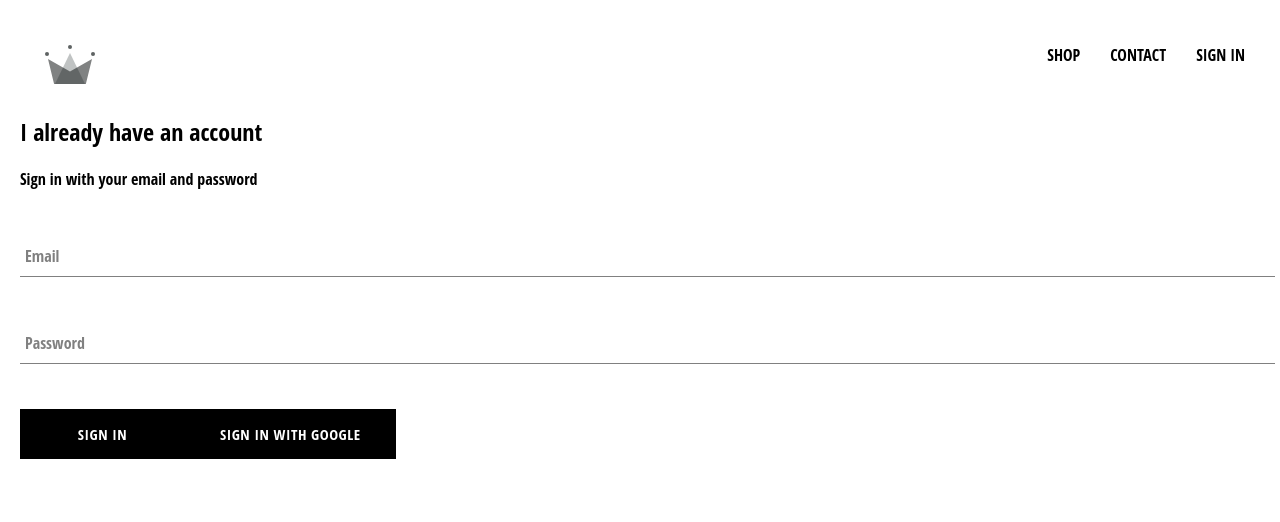
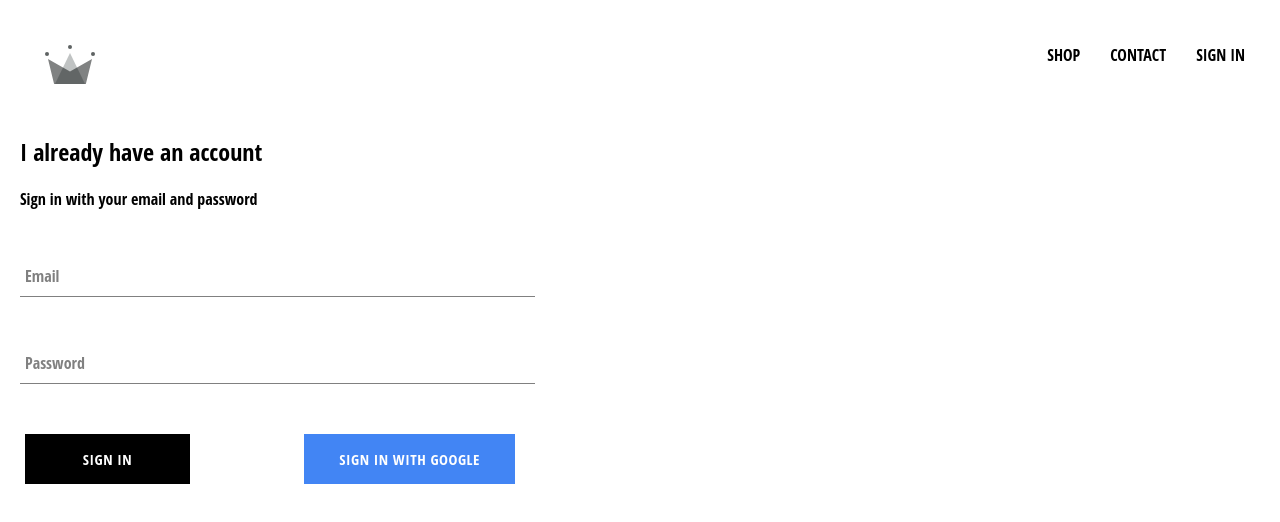
Before and after one commit to mandvisingh/paridhann, a React (Create React App) app: page /signin in a window 1280 px wide. Shown: the top 522 px of the page. Built offline with nearby package versions, Linux system fonts and the light colour scheme; no server answers.

Commit message:
feat: adding sign in sign out toggling based on user state

```diff
--- a/src/App.js
+++ b/src/App.js
@@ -9,13 +9,12 @@ import {useState, useEffect} from 'react';
 function App() {
   const [currentUser, setCurrentUser] = useState({});
 
-
-
 useEffect(() => {
   const unsubscribeFromAuth = auth.onAuthStateChanged(user=>{
     setCurrentUser(user)
+    console.log(user)
   })
-  return unsubscribeFromAuth();
+  return function cleanup(){unsubscribeFromAuth();}
 }, [currentUser]);
 
   return (
@@ -23,7 +22,7 @@ useEffect(() => {
       fontfamily: 'Open Sans Condensed',
       margin: '20px'
     }}>
-      <Header/>
+      <Header currentUser={currentUser}/>
       <Switch>
         <Route exact path='/' component={Homepage}></Route>
         <Route path='/shop' component={ShopPage}></Route>
--- a/src/component/custom-button/customButton.jsx
+++ b/src/component/custom-button/customButton.jsx
@@ -1,7 +1,7 @@
 import './styles.scss';
 
-const CustomButton = ({children, ...otherProps}) => (
-    <button className='custom-button' {...otherProps}>
+const CustomButton = ({children, isGoogleSignin, ...otherProps}) => (
+    <button className={`${isGoogleSignin ? 'google-sign-in' : ''} custom-button`} {...otherProps}>
         {children}
     </button>
 )
--- a/src/component/custom-button/styles.scss
+++ b/src/component/custom-button/styles.scss
@@ -13,10 +13,22 @@
     font-weight: bolder;
     border: none;
     cursor: pointer;
+    margin: 5px;
+    overflow: hidden;
+    white-space: nowrap;
 
     &:hover {
       background-color: white;
       color: black;
       border: 1px solid black;
     }
+
+    &.google-sign-in{
+         background-color: #4285f4;
+         color: white;
+         &:hover{
+           background-color: #357ae8;
+           border: none;
+         }
+    }
   }
--- a/src/component/header/header.jsx
+++ b/src/component/header/header.jsx
@@ -1,8 +1,9 @@
 import { Link } from 'react-router-dom';
 import {ReactComponent as Logo} from '../../assets/crown.svg';
+import { auth } from '../../firebase/firebase-util';
 import './styles.scss';
 
-const Header = () => (
+const Header = ({currentUser}) => (
     <div className='header'>
         <Link className='logo-container' to='/'>
             <Logo className='logo'/>
@@ -14,9 +15,13 @@ const Header = () => (
             <Link className="option" to='/'>
                 CONTACT
             </Link>
+            {currentUser?
+            <div className='option' onClick={()=> auth.signOut()}>SIGN OUT</div>
+            :
             <Link className="option" to='/signin'>
-                SIGN IN
-            </Link>
+            SIGN IN
+        </Link>
+            }
         </div>
     </div>
 )
--- a/src/component/header/styles.scss
+++ b/src/component/header/styles.scss
@@ -12,6 +12,7 @@
     }
 
     .options {
+      cursor: pointer;
       width: 50%;
       height: 100%;
       display: flex;
--- a/src/component/signin/signin.jsx
+++ b/src/component/signin/signin.jsx
@@ -2,6 +2,7 @@ import { useState } from "react";
 import FormInput from "../form-input/formInput";
 import CustomButton from '../custom-button/customButton';
 import { signInWithGoogle } from "../../firebase/firebase-util";
+import './styles.scss';
 
 const Signin = () => {
 const [emailaddress, setEmailAddress] = useState('');
@@ -29,8 +30,10 @@ return(
 <form onSubmit={()=>handleSubmit()}>
     <FormInput type="email" name="emailaddress" value={emailaddress} required handleChange={(e)=>handleChange(e)} label="Email"/>
     <FormInput type="password" name="password" value={password} required handleChange={(e)=>handleChange(e)} label="Password"/>
+    <div className='buttons'>
     <CustomButton children='Sign in' type='submit'/>
-    <CustomButton onClick={signInWithGoogle} children='Sign in with Google'/>
+    <CustomButton onClick={signInWithGoogle} isGoogleSignin children='Sign in with Google'/>
+    </div>
 </form>
     </div>
 )
--- /dev/null
+++ b/src/component/signin/styles.scss
@@ -0,0 +1,14 @@
+.sign-in {
+    width: 500px;
+    display: flex;
+    flex-direction: column;
+
+    .title {
+      margin: 10px 0;
+    }
+
+    .buttons {
+      display: flex;
+      justify-content: space-between;
+    }
+  }
```
